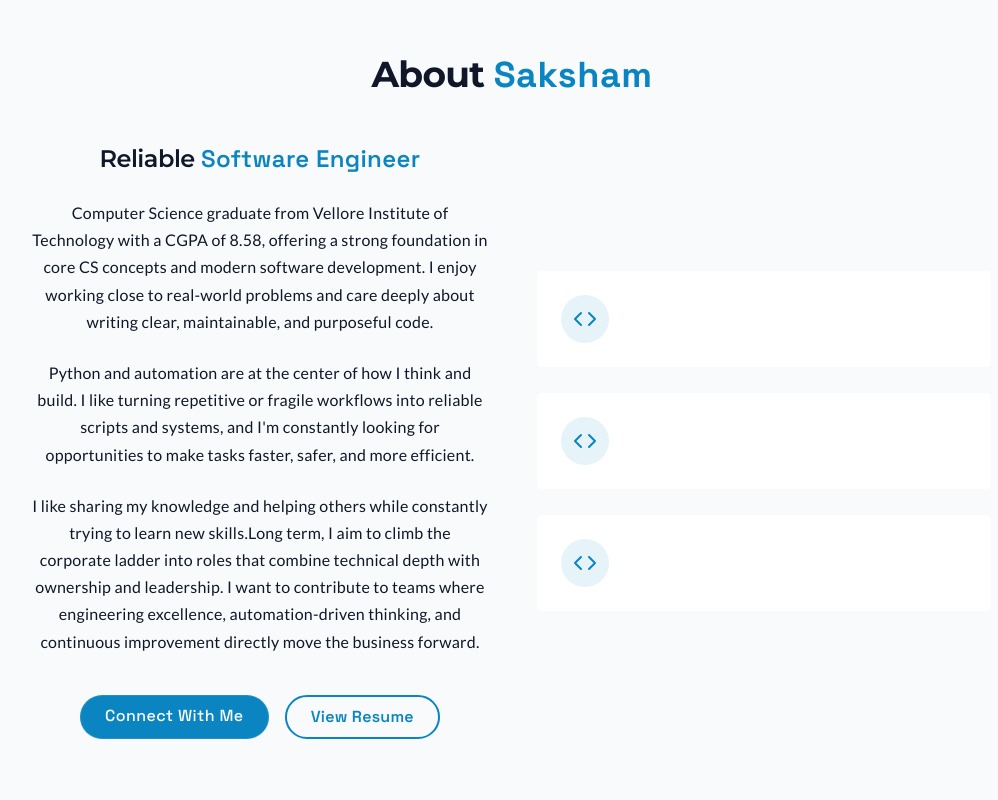
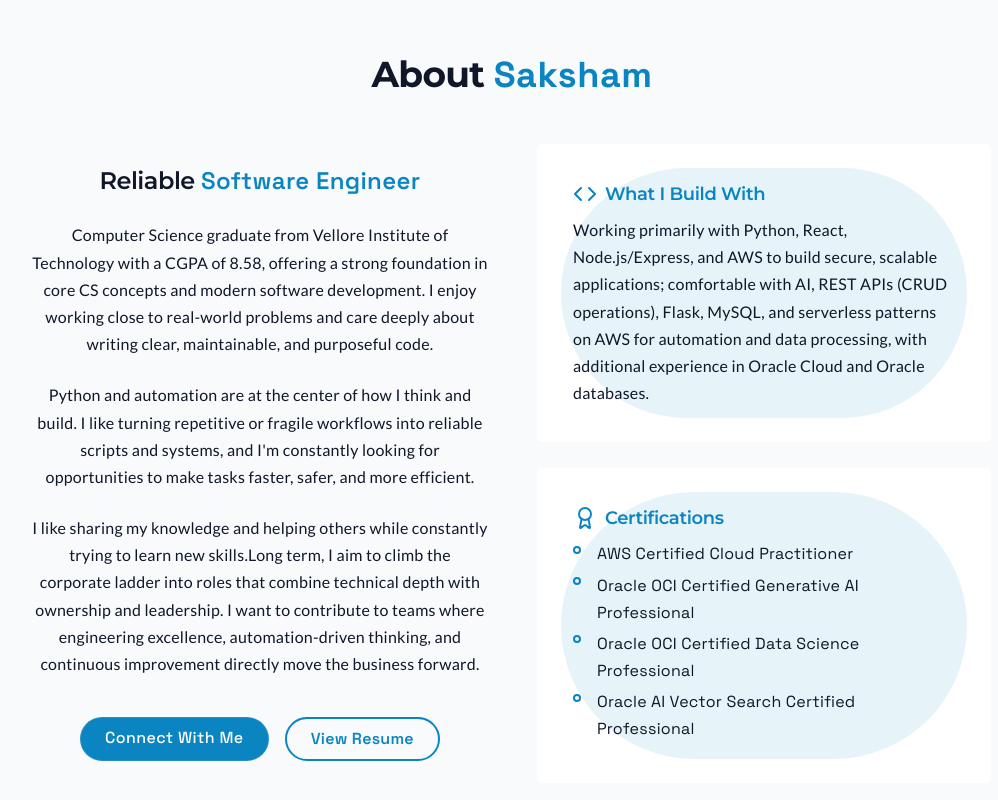
Before and after one commit to ERSA-14/ERSA_portfolio, a React (Vite) app: page / in a window 1280 px wide. Shown: the part 938-1738 px from the top of the page, without its empty margins (128-1126 px from the left). Built offline with nearby package versions, Linux system fonts and the light colour scheme; no server answers.

Commit message:
feat: Add StarBackground and AboutMe components with associated styling and animations.

```diff
--- a/src/components/AboutMe.jsx
+++ b/src/components/AboutMe.jsx
@@ -1,4 +1,4 @@
-import { Code } from "lucide-react";
+import { Code, User, Award } from "lucide-react";
 
 export const AboutMe = () => {
   return (
@@ -56,21 +56,75 @@ export const AboutMe = () => {
             <div className="gradient-border p-6 card-hover">
               <div className="flex items-start gap-4">
                 <div className="p-3 rounded-full bg-primary/10">
-                  <Code className="w-6 h-6 text-primary" />
+                  <div className="text-left">
+                    <h4 className="font-semibold text-lg mb-2 flex items-center gap-2 text-primary">
+                      <Code className="w-6 h-6 " />
+                      What I Build With
+                    </h4>
+                    <p className="text-muted-foreground">
+                      Working primarily with Python, React, Node.js/Express, and
+                      AWS to build secure, scalable applications; comfortable
+                      with AI, REST APIs (CRUD operations), Flask, MySQL, and
+                      serverless patterns on AWS for automation and data
+                      processing, with additional experience in Oracle Cloud and
+                      Oracle databases.
+                    </p>
+                  </div>
                 </div>
               </div>
             </div>
             <div className="gradient-border p-6 card-hover">
               <div className="flex items-start gap-4">
-                <div className="p-3 rounded-full bg-primary/10">
-                  <Code className="w-6 h-6 text-primary" />
-                </div>
-              </div>
-            </div>
-            <div className="gradient-border p-6 card-hover">
-              <div className="flex items-start gap-4">
-                <div className="p-3 rounded-full bg-primary/10">
-                  <Code className="w-6 h-6 text-primary" />
+                <div className="p-3 rounded-full bg-primary/10 text-left">
+                  <h4 className="font-semibold text-lg mb-2 flex items-center gap-2 text-primary">
+                    <Award className="w-6 h-6" />
+                    Certifications
+                  </h4>
+
+                  <p className="text-muted-foreground">
+                    <ul className="hollow-circle">
+                      <li>
+                        <a
+                          href="https://www.credly.com/badges/e3bf58f5-7a58-4847-a234-fa6d2814fa61/linked_in_profile"
+                          target="_blank"
+                          rel="noopener noreferrer"
+                          className="hover:text-primary transition-colors whitespace-nowrap"
+                        >
+                          AWS Certified Cloud Practitioner
+                        </a>
+                      </li>
+                      <li>
+                        <a
+                          href="https://catalog-education.oracle.com/pls/certview/sharebadge?id=7712CB35AAD0B31FDE3154077E3F7D29EDAF1DA70C7F51969EE97CACF32A0C49"
+                          target="_blank"
+                          rel="noopener noreferrer"
+                          className="hover:text-primary transition-colors"
+                        >
+                          Oracle OCI Certified Generative AI Professional
+                        </a>
+                      </li>
+                      <li>
+                        <a
+                          href="https://catalog-education.oracle.com/ords/certview/sharebadge?id=91CBB24852A192D2E793E6D8616BDF73D0BCF982B98FDFEAB8240C9DD25304E4"
+                          target="_blank"
+                          rel="noopener noreferrer"
+                          className="hover:text-primary transition-colors"
+                        >
+                          Oracle OCI Certified Data Science Professional
+                        </a>
+                      </li>
+                      <li>
+                        <a
+                          href="https://catalog-education.oracle.com/pls/certview/sharebadge?id=42B248756A96C0E862B8CA7AAB6BD7443E85CA8EF0C0CD29EC2CBBBCCA1996CD"
+                          target="_blank"
+                          rel="noopener noreferrer"
+                          className="hover:text-primary transition-colors"
+                        >
+                          Oracle AI Vector Search Certified Professional
+                        </a>
+                      </li>
+                    </ul>
+                  </p>
                 </div>
               </div>{" "}
             </div>
--- a/src/components/StarBackground.jsx
+++ b/src/components/StarBackground.jsx
@@ -164,7 +164,7 @@ export const StarBackground = () => {
           }}
         >
           <span
-            className="text-sm font-semibold text-black"
+            className="text-xs font-bold text-black"
             style={{ textShadow: "0 1px 2px rgba(255, 255, 255, 0.87)" }}
           >
             {temperature !== null
--- a/src/index.css
+++ b/src/index.css
@@ -250,3 +250,29 @@
     inset 0 0 5px rgba(38, 255, 0, 0.1);
   backdrop-filter: blur(4px);
 }
+
+.hollow-circle {
+  list-style: none;
+  margin: 0;
+  padding-left: 0;
+  text-align: left;
+}
+
+.hollow-circle li {
+  position: relative;
+  padding-left: 1.5rem;
+  margin-bottom: 0.25rem;
+}
+
+.hollow-circle li::before {
+  content: "";
+  position: absolute;
+  left: 0;
+  top: 0.6em;
+  width: 0.5em;
+  height: 0.5em;
+  border: 2.5px solid hsl(var(--primary));
+  border-radius: 50%;
+  background-color: transparent;
+  transform: translateY(-50%);
+}
```
